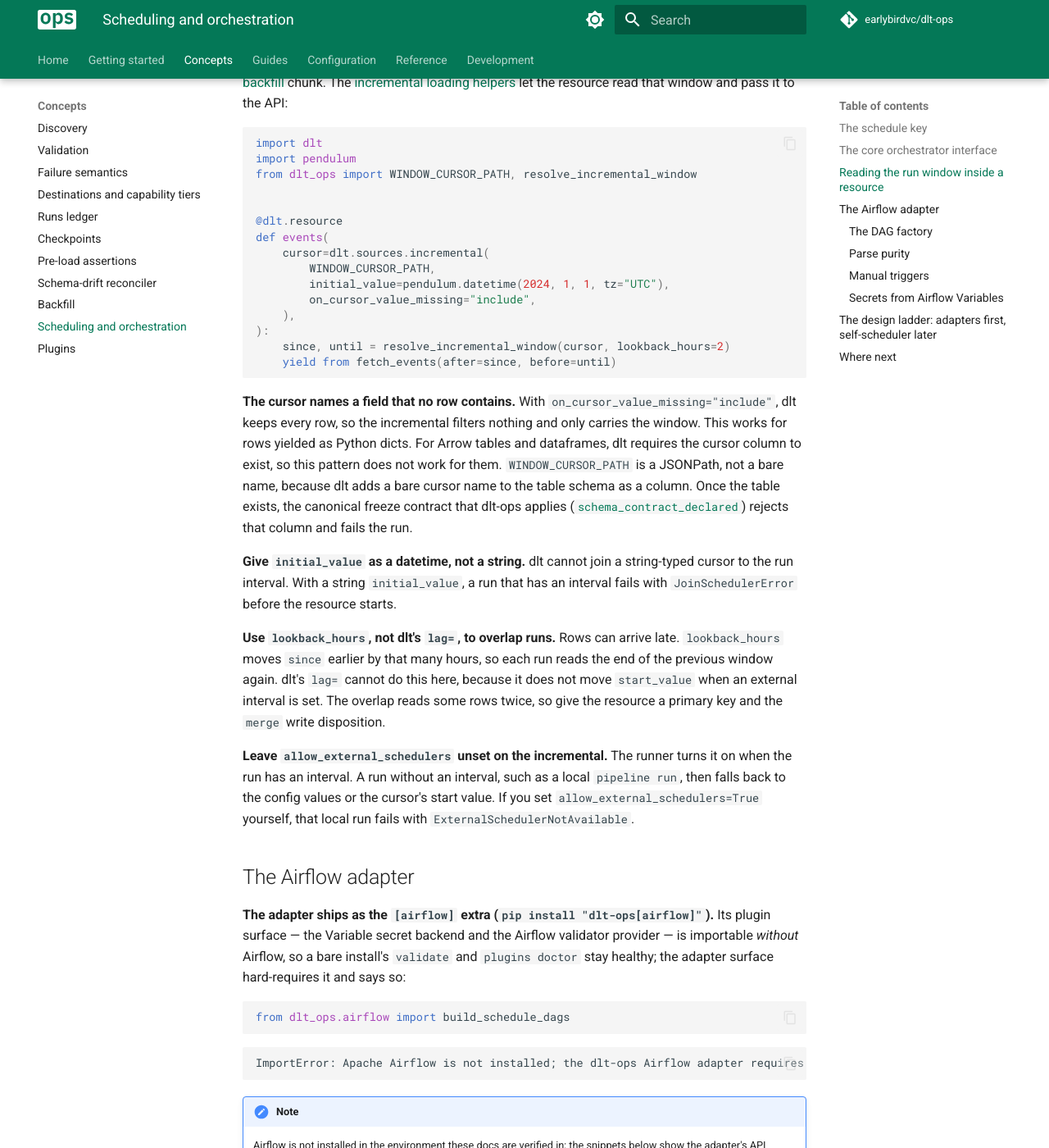
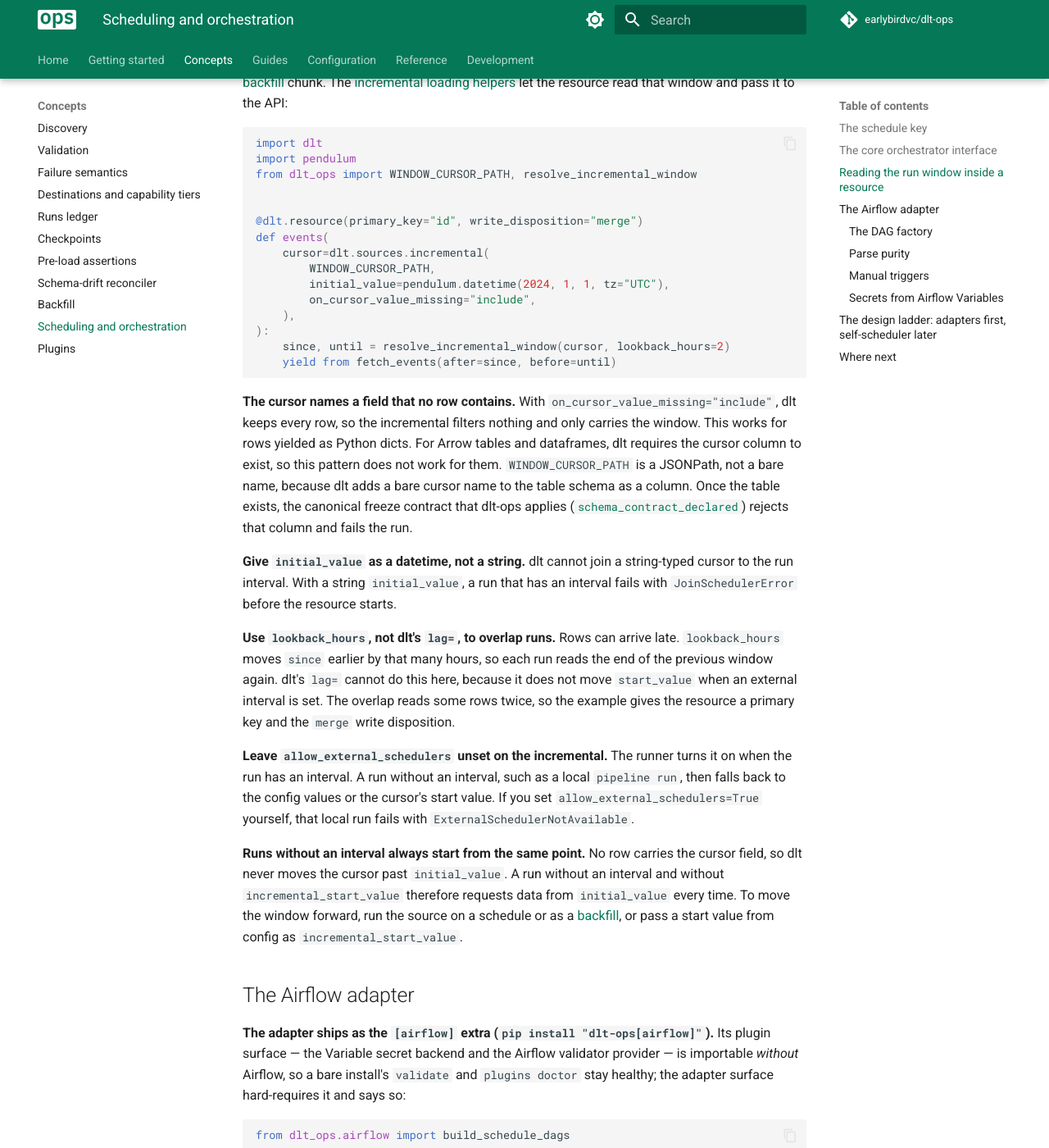
Before and after one commit to earlybirdvc/dlt-ops, an MkDocs documentation site: the page built from docs/concepts/scheduling-and-orchestration.md, in a window 1280 px wide and 1400 px high, scrolled down 2721 px. Shown: the whole window at 82% size. Built offline with MkDocs 1.6.1 and Material for MkDocs 9.7.7, drawn with Linux system fonts in a browser that asks for light colours; comment, search, counter and statistics services are not loaded.

Commit message:
docs: deduplicate the overlap example and explain runs without an interval
Co-Authored-By: Claude Opus 5.5 <noreply@anthropic.com>

```diff
--- a/docs/concepts/scheduling-and-orchestration.md
+++ b/docs/concepts/scheduling-and-orchestration.md
@@ -82,7 +82,7 @@ import pendulum
 from dlt_ops import WINDOW_CURSOR_PATH, resolve_incremental_window
 
 
-@dlt.resource
+@dlt.resource(primary_key="id", write_disposition="merge")
 def events(
     cursor=dlt.sources.incremental(
         WINDOW_CURSOR_PATH,
@@ -98,9 +98,11 @@ def events(
 
 **Give `initial_value` as a datetime, not a string.** dlt cannot join a string-typed cursor to the run interval. With a string `initial_value`, a run that has an interval fails with `JoinSchedulerError` before the resource starts.
 
-**Use `lookback_hours`, not dlt's `lag=`, to overlap runs.** Rows can arrive late. `lookback_hours` moves `since` earlier by that many hours, so each run reads the end of the previous window again. dlt's `lag=` cannot do this here, because it does not move `start_value` when an external interval is set. The overlap reads some rows twice, so give the resource a primary key and the `merge` write disposition.
+**Use `lookback_hours`, not dlt's `lag=`, to overlap runs.** Rows can arrive late. `lookback_hours` moves `since` earlier by that many hours, so each run reads the end of the previous window again. dlt's `lag=` cannot do this here, because it does not move `start_value` when an external interval is set. The overlap reads some rows twice, so the example gives the resource a primary key and the `merge` write disposition.
 
 **Leave `allow_external_schedulers` unset on the incremental.** The runner turns it on when the run has an interval. A run without an interval, such as a local `pipeline run`, then falls back to the config values or the cursor's start value. If you set `allow_external_schedulers=True` yourself, that local run fails with `ExternalSchedulerNotAvailable`.
+
+**Runs without an interval always start from the same point.** No row carries the cursor field, so dlt never moves the cursor past `initial_value`. A run without an interval and without `incremental_start_value` therefore requests data from `initial_value` every time. To move the window forward, run the source on a schedule or as a [backfill](backfill.md), or pass a start value from config as `incremental_start_value`.
 
 ## The Airflow adapter
 
```
Also changed, not shown: 1 other file.
